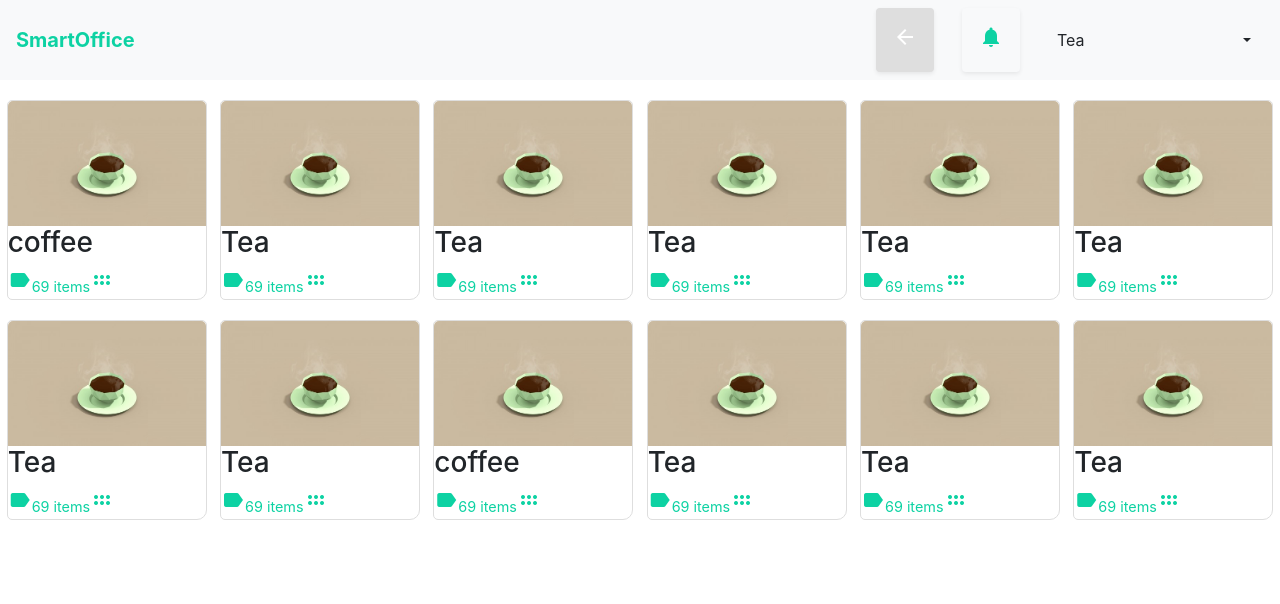
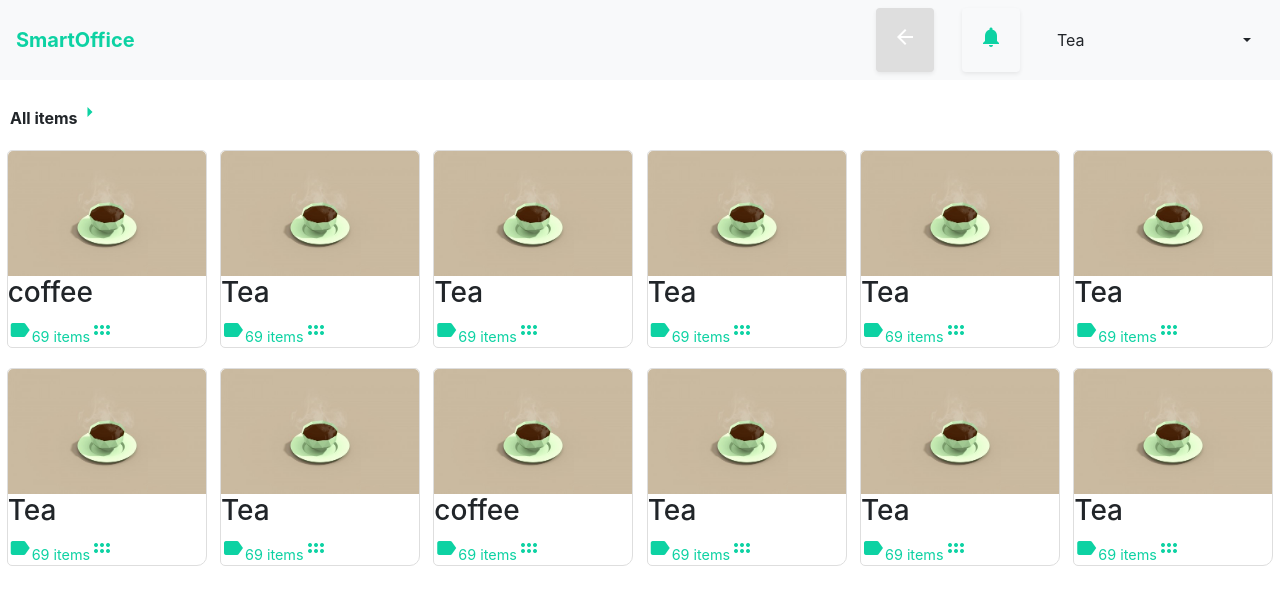
Before and after one commit to vladbarbu/FratiiBrothers, a React (Create React App) app in the folder smart-office/: page / in a window 1280 px wide. Shown: the top 604 px of the page. Built offline with nearby package versions, Linux system fonts and the light colour scheme.

Commit message:
More on items

```diff
--- a/smart-office/src/Components/Item.jsx
+++ b/smart-office/src/Components/Item.jsx
@@ -8,13 +8,13 @@ class Item extends Component {
       <div className="Item">
         <img src={this.props.imagePath} alt="" />
         <h3 className="Name">{this.props.name}</h3>
-        <p className="Quantity">
+        <div className="Quantity">
           <i className="material-icons">label</i>
           {this.props.quantity} items
           <i className="material-icons" style={iconStyle}>
             drag_indicator
           </i>
-        </p>
+        </div>
       </div>
     );
   }
--- a/smart-office/src/Components/ItemsContainer.jsx
+++ b/smart-office/src/Components/ItemsContainer.jsx
@@ -7,6 +7,13 @@ class ItemsContainer extends Component {
     let path = require("../resources/images/unknown.png");
     let quant = 69;
     return (
+      <div className="ItemsContainerNav">
+        <p className="text-left font-weight-bold">
+          All items
+          <i className="material-icons" style={{ color: "#0DD2A3" }}>
+            arrow_right
+          </i>
+        </p>
         <div className="ItemsContainer">
           <Item name="coffee" imagePath={path} quantity={quant} />
           <Item name="Tea" imagePath={path} quantity={quant} />
@@ -21,6 +28,7 @@ class ItemsContainer extends Component {
           <Item name="Tea" imagePath={path} quantity={quant} />
           <Item name="Tea" imagePath={path} quantity={quant} />
         </div>
+      </div>
     );
   }
 }
--- a/smart-office/src/resources/styles/itemsContainer.css
+++ b/smart-office/src/resources/styles/itemsContainer.css
@@ -5,3 +5,8 @@
   flex-wrap: wrap;
   justify-content: space-around;
 }
+
+.ItemsContainerNav p {
+  margin-left: 10px;
+  margin-top: 20px;
+}
```
Lines whose indentation alone changed are shown as unchanged.
